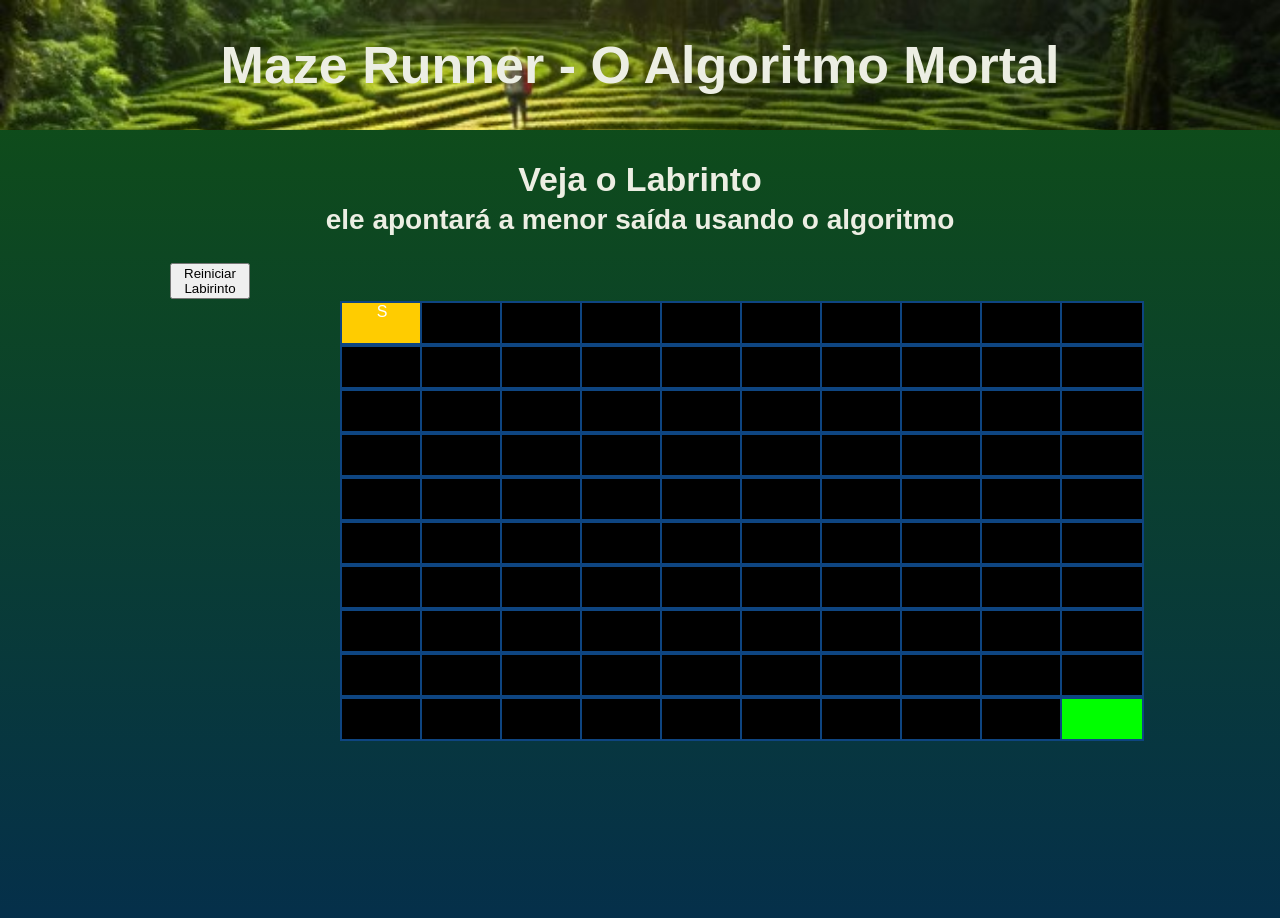
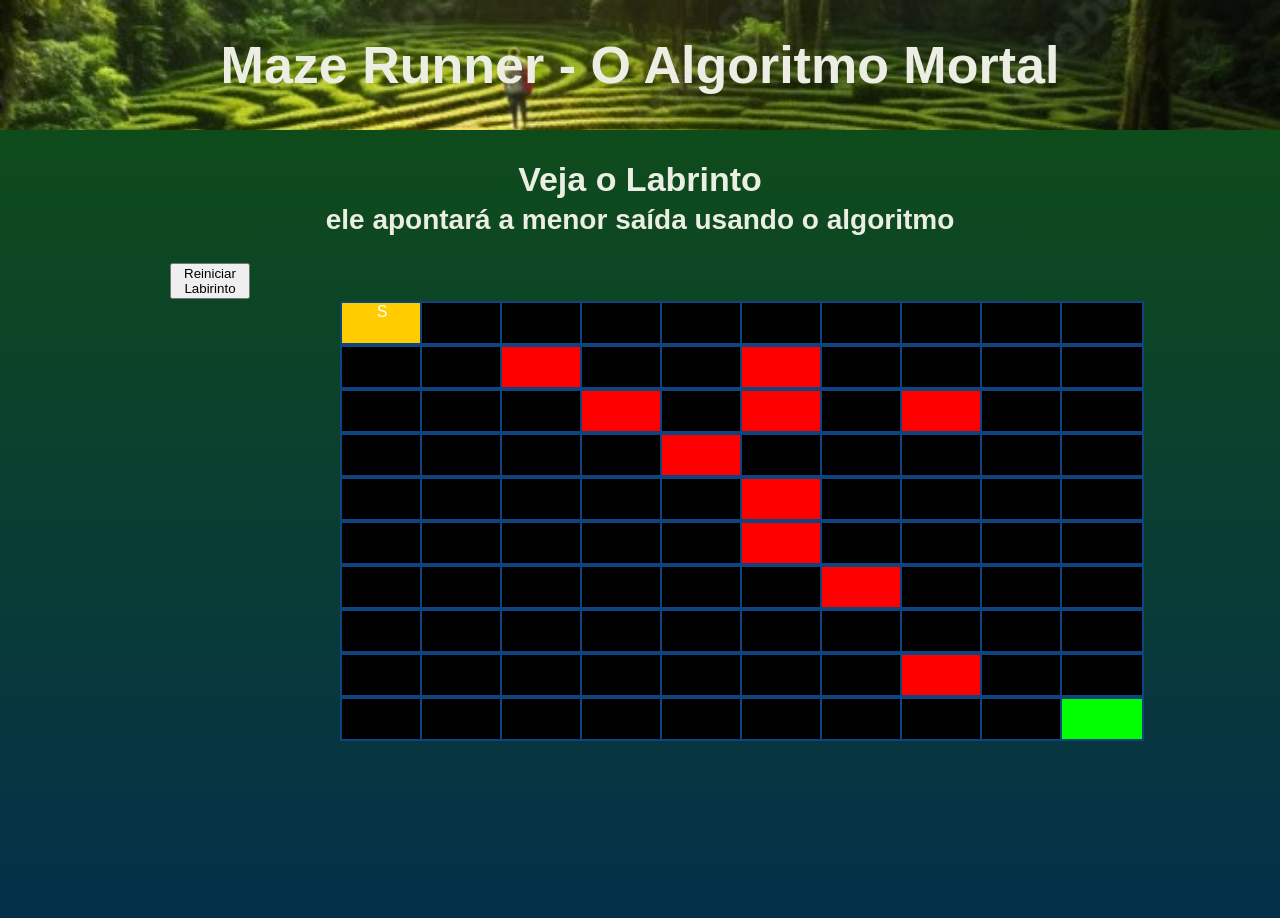
Before and after one commit to DanRocha18/Grafos2_MazeRunner, a React (Create React App) app in the folder dijkstra/: page / in a window 1280 px wide. Shown: the top 918 px of the page. Built offline with nearby package versions, Linux system fonts and the light colour scheme; a web font is replaced by a local one.

Commit message:
Adicionando obstaculos aleatoriamente

```diff
--- a/dijkstra/src/App.css
+++ b/dijkstra/src/App.css
@@ -72,9 +72,6 @@
   background-color: #000000;
 }
 
-.start {
-  background-color: #00f;
-}
 
 .end {
   background-color: #0f0;
@@ -90,6 +87,11 @@
   color: #fff; /* Define a cor do texto para garantir a legibilidade */
 }
 
+.obstacle-cell {
+  background-color: #ff0000; /* Define a cor de fundo para as células com obstáculos */
+  color: #fff; /* Define a cor do texto para garantir a legibilidade */
+}
+
 body {
   margin: 0;
   font-family: 'Jockey One', sans-serif;
--- a/dijkstra/src/maze.js
+++ b/dijkstra/src/maze.js
@@ -20,7 +20,21 @@
     };
 
     document.addEventListener("keydown", this.handleKeyPress);
+
+    this.addRandomObstacles();
   }
+
+  addRandomObstacles = () => {
+    const { rows, columns, maze } = this.state;
+    const numObstacles = 10; // Defina o número de obstáculos desejado
+
+    for (let i = 0; i < numObstacles; i++) {
+      const randomX = Math.floor(Math.random() * columns);
+      const randomY = Math.floor(Math.random() * rows);
+
+      maze.setObstacle(randomX, randomY);
+    }
+  };
 
   initializeMaze = () => {
     this.state.maze = new Grafo(10, 10);
@@ -102,9 +116,11 @@
     const rows = 10;
     const columns = 10;
 
-    const maze = [];
+    const maze = this.state.maze.maze; // Obtenha a matriz de obstáculos do estado
+
+    const mazeElements = [];
     for (let i = 0; i < rows; i++) {
-      const row = [];
+      const rowElements = [];
       for (let j = 0; j < columns; j++) {
         const isPath = this.state.shortestPath.some(
           (coord) => coord[0] === j && coord[1] === i
@@ -112,14 +128,15 @@
         const isShortestPath = isPath && isPath.length > 0;
 
         const isStartNode = j === this.state.startNodeX && i === this.state.startNodeY;
+        const isObstacle = maze[i][j] === 1; // Verifica se é um obstáculo
 
         const cellClasses = `cell${isStartNode ? " start-node" : ""}${
           i === 0 && j === 0 ? " start" : ""
         }${i === rows - 1 && j === columns - 1 ? " end" : ""}${
           i === this.state.playerY && j === this.state.playerX ? " player" : ""
-        }${isShortestPath ? " shortest-path-cell" : ""}`;
+        }${isShortestPath ? " shortest-path" : ""}${isObstacle ? " obstacle-cell" : ""}`;
 
-        row.push(
+        rowElements.push(
           <div
             key={`cell-${i}-${j}`}
             className={cellClasses}
@@ -129,10 +146,12 @@
           </div>
         );
       }
-      maze.push(<div key={`row-${i}`} className="row">{row}</div>);
+      mazeElements.push(
+        <div key={`row-${i}`} className="row">{rowElements}</div>
+      );
     }
 
-    return <div className="maze">{maze}</div>;
+    return <div className="maze">{mazeElements}</div>;
   };
 
 
```
